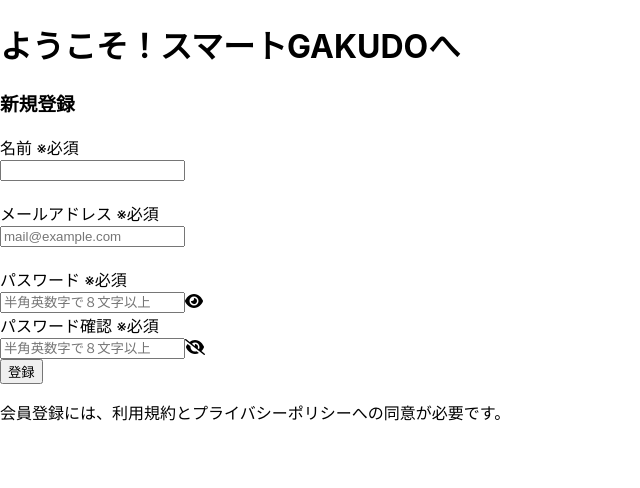
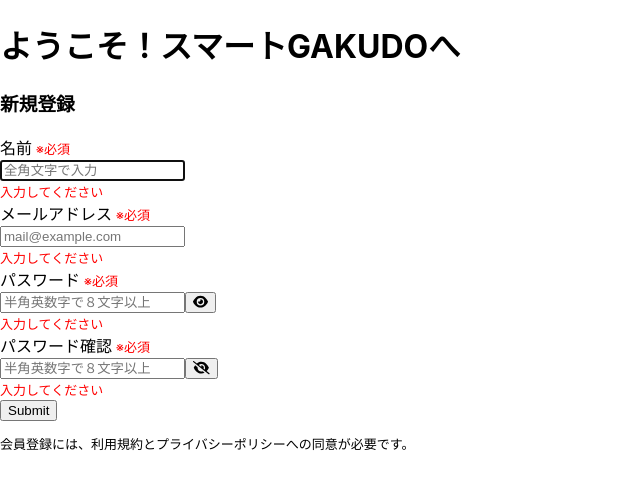
Before and after one commit to hidamari-kaihatu/aikon-app, a Next.js app in the folder app-next/next/: page /admin/admin-newer in a window 1280 px wide. Both pictures are taken after a click on the element 195 px from the left and 300 px from the top of the page. Shown: the top 488 px of the page, without its empty margins (0-640 px from the left). Built offline with nearby package versions, Linux system fonts and the light colour scheme; no server answers.

Commit message:
コードをsampleFormからコピーしてバリデーションが効く状態に更新

```diff
--- a/app-next/next/pages/admin/admin-newer.tsx
+++ b/app-next/next/pages/admin/admin-newer.tsx
@@ -1,45 +1,81 @@
-import type { NextPage } from 'next';
-import Link from 'next/link';
+import { useForm, SubmitHandler } from "react-hook-form";
+import isEmail from 'validator/lib/isEmail';
+import * as yup from 'yup';
+import { yupResolver } from '@hookform/resolvers/yup';
+import { ErrorMessage } from "@hookform/error-message";
 import React,{ useState, useEffect } from "react";
-import Router from 'next/router';
-import { auth } from '../../firebaseConfig';
-import { getAuth, createUserWithEmailAndPassword } from "firebase/auth";
-import { FontAwesomeIcon } from "@fortawesome/react-fontawesome";
+import{ FontAwesomeIcon } from "@fortawesome/react-fontawesome";
 import {faEye, faEyeSlash} from "@fortawesome/free-solid-svg-icons";
 import { Axios } from '../../lib/api';
-import { useForm, SubmitHandler }from 'react-hook-form';
-import { ErrorMessage } from "@hookform/error-message";
-import isEmail from 'validator/lib/isEmail';
-import { redirect } from 'next/dist/server/api-utils';
+import Router from 'next/router';
+import { auth } from "../../firebaseConfig";
+import { getAuth, createUserWithEmailAndPassword } from "firebase/auth";
+import Link from 'next/link';
 
-type FormData = {
-  staffName: string,
-  staffEmail: string,
+type Inputs = {
+  name: string,
+  email: string,
   password: string,
-  passwordCheck: string
+  confirmPassword: string
+};
+const schema = yup.object().shape({
+  name: yup
+    .string()
+    .required('入力してください')
+    .matches(
+      /^[ぁ-んァ-ヶｱ-ﾝﾞﾟ一-龠]*$/,
+      'スペースなしで全角のひらがな、カタカナ、漢字で入力してください'
+    ),
+  email: yup
+    .string()
+    .required('入力してください')
+    .email('メールアドレスの形式が不正です'),
+  password: yup
+    .string()
+    .required('入力してください')
+    .matches(
+      /^(?=.*?[a-zA-Z])(?=.*?\d)[a-zA-Z\d]{8,}$/,
+      'アルファベットと数字を組み合わせて8文字以上で入力してください'
+    ),
+  confirmPassword: yup
+    .string()
+    .required('入力してください')
+    .matches(
+      /^(?=.*?[a-zA-Z])(?=.*?\d)[a-zA-Z\d]{8,}$/,
+      'アルファベットと数字を組み合わせて8文字以上で入力してください'
+    )
+    .oneOf([yup.ref('password'), null], '確認用パスワードが一致していません'),
+
+})
+.required();//これがないとコンソールにdataが表示されなかった！
+
+export default function App() {
+  const { register, handleSubmit, watch, formState: { errors } } = useForm<Inputs>({
+    resolver: yupResolver(schema)
+  });
+  const onSubmit: SubmitHandler<Inputs> = data => {
+    console.log("data : ",data);
+    console.log("firebase");
+          createUserWithEmailAndPassword(auth, data.email, data.password)
+
+          //DBのスタッフテーブルに職員のName ,EmailをPOST
+          const postData = {
+            "Name":data.name,
+            "Email":data.email,
           }
 
-//TODOリスト
-//登録ボタンを押すと、staffテーブルにName ,EmailがPOSTされる。[OK]
-//passwordがfirebaseに登録される[OK]
-//未記入のものがあれば登録できないようにする。（未記入のものがありますメッセージ）
-//メールアドレスに全角があったらエラーを出す
-//パスワードが半角英数字で８文字以上でなかったら（半角英数字で８文字以上で入力してくださいメッセージ）
-//パスワードとパスワード確認の内容が一致しなかったら（パスワードと同じものを再度入力してください）
-//”登録しました”のポップアップ表示
+          Axios.post(`api/proxy/staffPost`, postData)
+          .then((res) => {
+            console.log(res.data);
+            //登録完了したらログイン画面へ
+            Router.push("/admin/admin-login")
+          })
+          .catch((error) => {
+            console.log(error);
+          });
 
+  }
 
-const SignUp: NextPage = () => {
-  const { register, setValue,trigger,getValues, handleSubmit, formState: { errors },
- } = useForm<FormData>();
-  const onSubmit: SubmitHandler<FormData> = data => console.log(data);
-
-  const [staffName, setStaffName] = useState("");
-  const [staffEmail, setStaffEmail] = useState("");
-  const [password, setPassword] = useState("");
-  const [passwordCheck, setPasswordCheck] = useState("");
-
-  function Password (){
   // パスワード表示制御ようのstate
   const [isRevealPassword, setIsRevealPassword] = useState(false);
   const [isRevealRe_Password, setIsRevealRe_Password] = useState(false);
@@ -50,124 +86,70 @@
   const toggleRe_Password = () => {
     setIsRevealRe_Password((prevState) => !prevState);
   }
+
+
   return (
-      <>
-        <div className='newer-form'>
-          パスワード<span> ※必須</span><br></br>
+    /* "handleSubmit" will validate your inputs before invoking "onSubmit" */
+    <form onSubmit={handleSubmit(onSubmit)} noValidate>
+      <div><h1>ようこそ！スマートGAKUDOへ</h1></div>
+      <div>
+       <h3>新規登録</h3>
+      名前<span style={{'color': 'red', 'fontSize': 'small'}}> ※必須</span><br></br>
+      <input
+        type='text'
+        placeholder='全角文字で入力'
+        {...register("name")} /><br></br>
+      <span style={{'color': 'red', 'fontSize': 'small'}}>{errors.name?.message}</span><br></br>
+
+      メールアドレス<span style={{'color': 'red', 'fontSize': 'small'}}> ※必須</span><br></br>
+      <input
+        type="email"
+        placeholder='mail@example.com'
+        {...register("email")} /><br></br>
+      <span style={{'color': 'red', 'fontSize': 'small'}}>{errors.email?.message}</span><br></br>
+
+      パスワード<span style={{'color': 'red', 'fontSize': 'small'}}> ※必須</span><br></br>
       <input
         placeholder="半角英数字で８文字以上"
+        {...register('password')}
         type={isRevealPassword ? 'text' : 'password'}
-           name="password"
-           value={password}
-           onChange={(e: React.ChangeEvent<HTMLInputElement>) => setPassword(e.currentTarget.value)}
       />
       <span
 	          onClick={togglePassword}
             role="presentation"
-            style={{'color': 'black'}}
+            style={{'color': 'black','fontSize': 'small'}}
             >
                 {isRevealPassword ? (
-             <FontAwesomeIcon icon={faEye} />
+            <button> <FontAwesomeIcon icon={faEye} /></button>
              ) : (
-               <FontAwesomeIcon icon={faEyeSlash} />
+              <button> <FontAwesomeIcon icon={faEyeSlash} /></button>
                )}
           </span><br></br>
-         </div>
-         <div className='newer-form'>
-          パスワード確認<span> ※必須</span><br></br>
+      <span style={{'color': 'red', 'fontSize': 'small'}}>{errors.password?.message}</span><br></br>
+
+      パスワード確認<span style={{'color': 'red', 'fontSize': 'small'}}> ※必須</span><br></br>
       <input
         placeholder="半角英数字で８文字以上"
+        {...register('confirmPassword')}
         type={isRevealRe_Password ? 'text' : 'password'}
-           name="password"
-           value={passwordCheck}
-           onChange={(e: React.ChangeEvent<HTMLInputElement>) => setPasswordCheck(e.currentTarget.value)}
       />
       <span
 	          onClick={toggleRe_Password}
             role="presentation"
-            style={{'color': 'black'}}
+            style={{'color': 'black', 'fontSize': 'small'}}
             >
            {isRevealRe_Password ? (
-             <FontAwesomeIcon icon={faEye} />
+             <button><FontAwesomeIcon icon={faEye} /></button>
              ) : (
-               <FontAwesomeIcon icon={faEyeSlash} />
+               <button><FontAwesomeIcon icon={faEyeSlash} /></button>
                )}
           </span><br></br>
-         </div>
-         </>
-         )
+      <span style={{'color': 'red', 'fontSize': 'small'}}>{errors.confirmPassword?.message}</span><br></br>
 
-        }
-        //バリデーションに通った後、これ（finalSubmit)を実行するボタンを押せるようにする
-        //firebaseに保存したemail, passwordを渡し、新規登録
-        const finalSubmit = async (e: React.FormEvent<HTMLFormElement>) => {
-          e.preventDefault()
-          console.log("firebase");
-          await createUserWithEmailAndPassword(auth, staffEmail, password)
-          Router.push("/admin/admin-login")
-          //DBのスタッフテーブルに職員のName ,EmailをPOST
-          const staffData = {
-            "Name":staffName,
-            "Email":staffEmail,
-          }
-
-          Axios.post(`api/proxy/staffPost`, staffData)
-          .then((res) => {
-            console.log(res);
-          })
-          .catch((error) => {
-            console.log(error);
-          });
-        }
-
-  return (
-    <>
-    <h1>ようこそ！スマートGAKUDOへ</h1>
-    <div>
-      <h3>新規登録</h3>
-      <form>
-        <div className='newer-form'>
-          名前<span> ※必須</span><br></br>
-          <input
-           type="text"
-           value={staffName}
-           {...register("staffName", {
-             required: '必須入力です',
-             pattern: {
-               value: /^[ぁ-んァ-ヶー一-龠]+$/,
-               message: '全角文字で入力してください'
-             }
-            })}
-           onChange={(e: React.ChangeEvent<HTMLInputElement>) => setStaffName(e.currentTarget.value)}
-          /><br></br>
-          {/* 名前入力のバリデーションメッセージ */}
-          {errors.staffName && <p style={{'color': 'red'}}>{errors.staffName.message}</p>}<br></br>
-        </div>
-        <div className='newer-form'>
-          メールアドレス<span> ※必須</span><br></br>
-          <input
-           type="email"
-           placeholder='mail@example.com'
-           value={staffEmail}
-           {...register("staffEmail", {
-            required: "メールアドレスを入力してください。",
-            validate: value => isEmail(value) || '',
-          })}
-           onChange={(e: React.ChangeEvent<HTMLInputElement>) => setStaffEmail(e.currentTarget.value)}
-           /><br></br>
-            {/* メールアドレスのバリデーションメッセージ */}
-            {errors.staffEmail && <p style={{'color': 'red'}}>{errors.staffEmail.message}</p>}<br></br>
-        </div>
-        {Password()}
-        {/* <div><button onClick = {(e:any) => {finalSubmit(e)}}>登録</button></div> */}
-        <div><button onSubmit={handleSubmit(onSubmit)}>登録</button></div>
-        <p>会員登録には、<Link href='../all/all-termsOfService'><a>利用規約</a></Link >と<Link href='../all/all-privacyPolicy'><a>プライバシーポリシーへ</a></Link>の同意が必要です。</p>
-      </form>
+      <input type="submit" />
+      <p style={{'fontSize': 'small'}}>会員登録には、<Link href='../all/all-termsOfService'><a>利用規約</a></Link >と<Link href='../all/all-privacyPolicy'><a>プライバシーポリシーへ</a></Link>の同意が必要です。</p>
 
     </div>
-
-   </>
+    </form>
   );
 }
-
-export default SignUp
```
Lines whose indentation alone changed are shown as unchanged.
